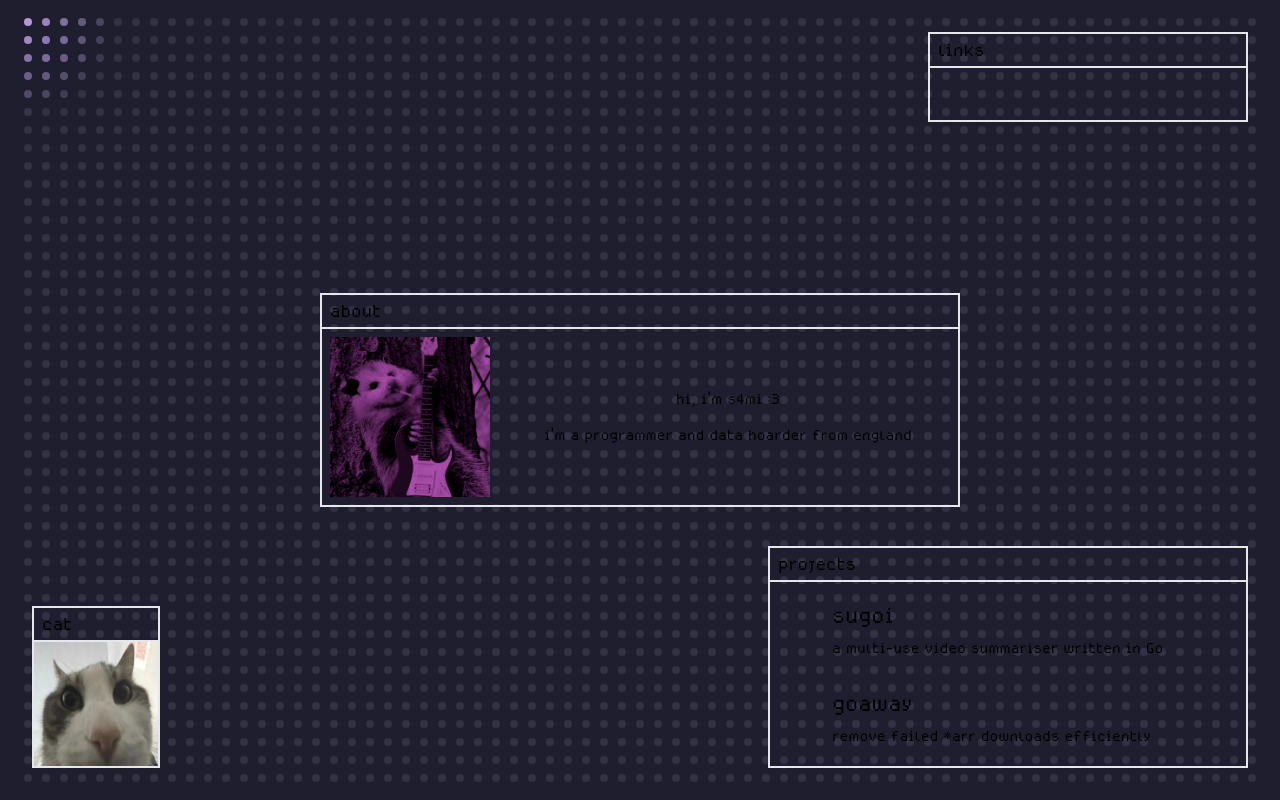
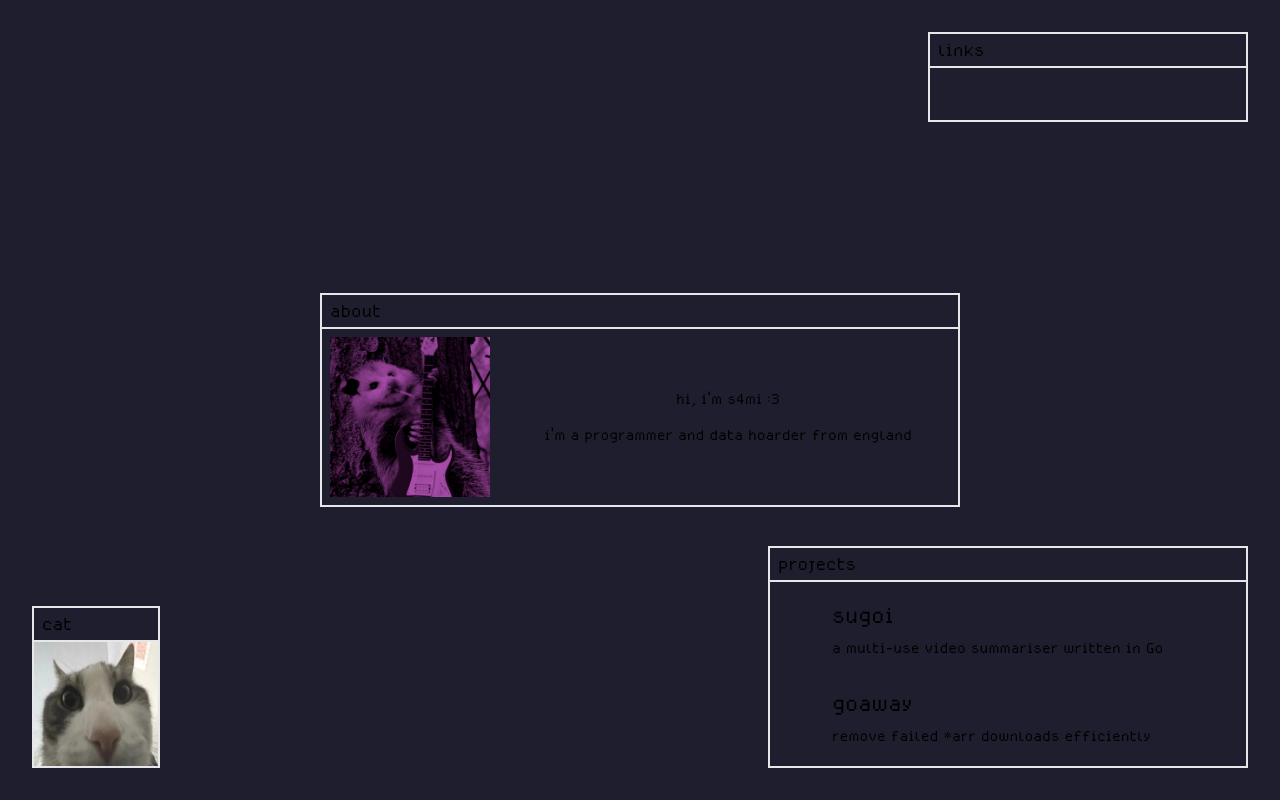
Before and after one commit to s4midev/s4mi.dev, a React (Vite) app: page / in a window 1280 px wide. Built offline with nearby package versions, Linux system fonts and the light colour scheme; some icons are missing; what @catppuccin/tailwindcss would draw is missing.

Commit message:
i actually kinda hate the background

```diff
--- a/src/index.tsx
+++ b/src/index.tsx
@@ -34,21 +34,6 @@ function Window(props: {
 function App() {
 	return (
 		<div className="text-ctp-text bg-ctp-base flex justify-center items-center h-screen w-screen gap-2">
-			<div
-				style={{ width: '100%', height: '100%', position: 'static' }}
-			>
-				<DotGrid
-					dotSize={8}
-					gap={10}
-					baseColor="#313244"
-					activeColor="#cba6f7"
-					proximity={100}
-					shockRadius={300}
-					shockStrength={50}
-					resistance={500}
-					returnDuration={1.5}
-				/>
-			</div>
 			<Window width="40rem" title="about">
 				<img src="pfp.png" className="h-40 m-2" />
 				<div className="flex flex-col flex-grow gap-2 items-center justify-center text-xl">
```
